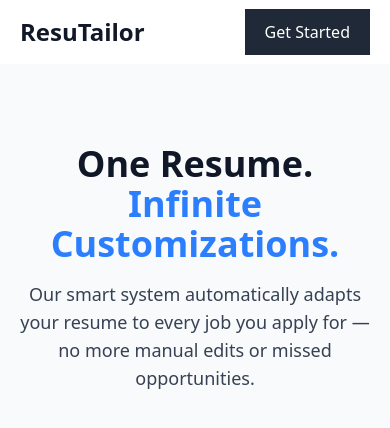
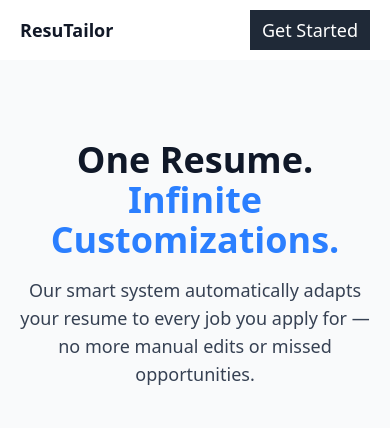
Before and after one commit to Samueljr-web/Tailor-my-resume, a Next.js app: page / in a window 390 px wide. Shown: the top 428 px of the page. Built offline with nearby package versions, Linux system fonts and the light colour scheme.

Commit message:
feat: reduced font for mobile

```diff
--- a/app/components/navbar.tsx
+++ b/app/components/navbar.tsx
@@ -24,7 +24,9 @@
       <div>
         <Link href={"/"}>
           {" "}
-          <h2 className="text-[#111827] text-2xl font-bold">ResuTailor</h2>
+          <h2 className="text-[#111827] text-lg md:text-2xl font-bold">
+            ResuTailor
+          </h2>
         </Link>
       </div>
 
@@ -51,7 +53,10 @@
           </div>
         )}
         {!isAuthenticated && (
-          <Link href={"/signin"} className="py-3 px-5 bg-[#1F2937] text-white">
+          <Link
+            href={"/signin"}
+            className="py-2 px-3 text-lg md:text-xl md:py-3 md:px-5 bg-[#1F2937] text-white"
+          >
             Get Started
           </Link>
         )}
```
